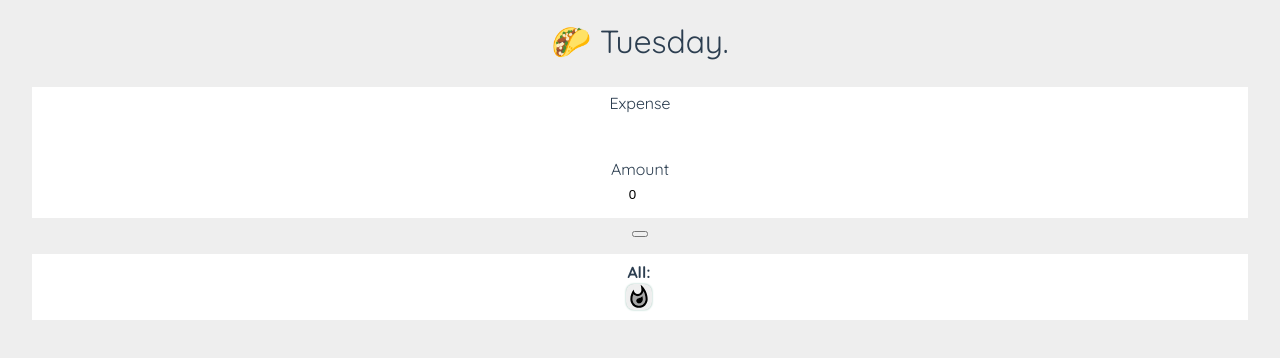
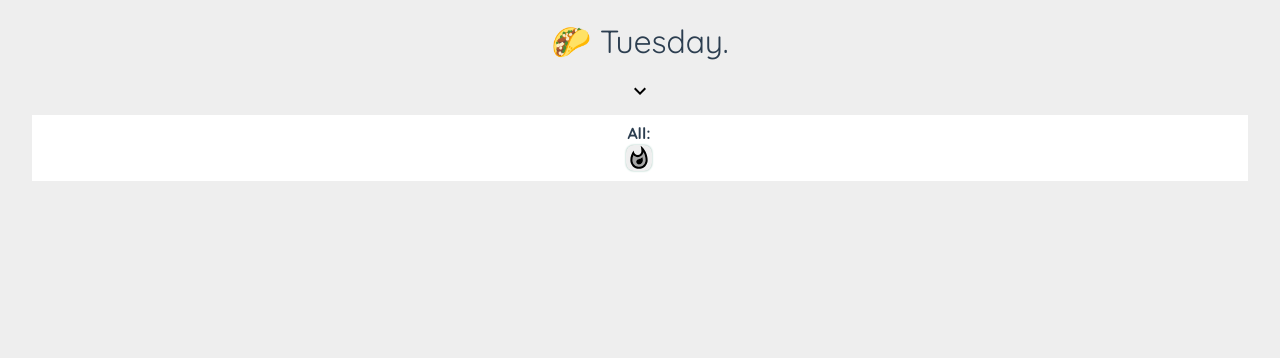
Before and after one commit to p-w-g/fried-ramen, a Vue app: page / in a window 1280 px wide. Shown: the top 358 px of the page. Built offline with nearby package versions, Linux system fonts and the light colour scheme.

Commit message:
adds accordion to wrap form

```diff
--- /dev/null
+++ b/src/components/shared/Accordion.vue
@@ -0,0 +1,57 @@
+<template>
+  <div>
+    <slot name="header" />
+    <input
+      class="accordion"
+      type="image"
+      :src="Chevron"
+      alt="Accordion toggle"
+      @click="toggleAccordion"
+      :class="isOpen ? 'accordion--open' : 'accordion--close'"
+    />
+  </div>
+  <transition name="fade" appear>
+    <slot v-if="isOpen" name="content"></slot>
+  </transition>
+</template>
+
+<script lang="ts">
+import { defineComponent } from 'vue';
+import Chevron from '@/assets/icons/chevron_right.svg';
+
+export default defineComponent({
+  name: 'Accordion',
+  setup() {
+    return {
+      Chevron
+    };
+  },
+  data: () => ({
+    isOpen: false
+  }),
+  methods: {
+    toggleAccordion() {
+      this.isOpen = !this.isOpen;
+    }
+  }
+});
+</script>
+<style lang="scss" scoped>
+.accordion {
+  transition: all 0.2s cubic-bezier(1, 0.5, 0.8, 1);
+  transform: rotate(90deg);
+  &--open {
+    transform: rotate(270deg);
+  }
+}
+.fade-enter-active,
+.fade-leave-active {
+  transition: all 0.2s cubic-bezier(1, 0.5, 0.8, 1);
+}
+
+.fade-enter-from,
+.fade-leave-to {
+  transform: translateY(-50px);
+  opacity: 0;
+}
+</style>
--- a/src/views/List.vue
+++ b/src/views/List.vue
@@ -3,7 +3,11 @@
     <div class="fr__heading">
       <header>
         <h1>{{ randomTitle }}</h1>
-        <the-expense-form />
+        <accordion>
+          <template #content>
+            <the-expense-form />
+          </template>
+        </accordion>
       </header>
     </div>
 
@@ -16,6 +20,7 @@ import { defineComponent } from 'vue';
 
 import TheExpenseForm from '@/components/form/ExpenseForm.vue';
 import TheExpenseList from '@/components/list/ExpenseWrapper.vue';
+import Accordion from '@/components/shared/Accordion.vue';
 
 const themNomNoms = [
   '🌮 Tuesday.',
@@ -28,7 +33,7 @@ const themNomNoms = [
 export default defineComponent({
   name: 'ExpenseList',
 
-  components: { TheExpenseForm, TheExpenseList },
+  components: { TheExpenseForm, TheExpenseList, Accordion },
 
   computed: {
     randomTitle() {
```
Also changed, not shown: src/assets/icons/chevron_right.svg (added).
